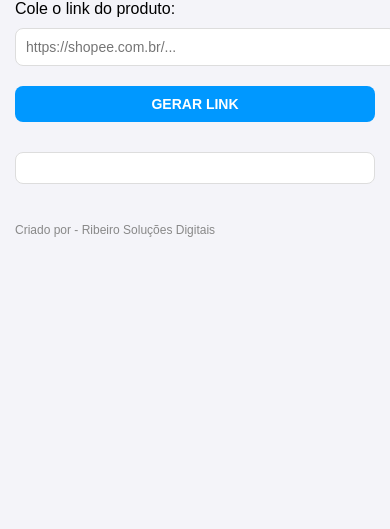
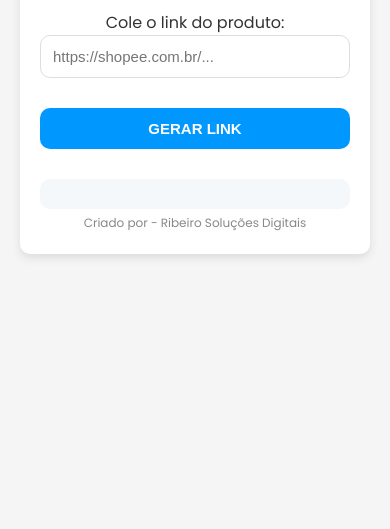
Before and after one commit to rbsolucoesdigitais/geralink, a plain HTML site: page index.html in a window 390 px wide. Shown: the part 345-874 px from the top of the page. After the commit the page ends 844 px from the top, so only its background shows below. Drawn offline with Linux system fonts and the light colour scheme.

Commit message:
Update index.html

```diff
--- a/index.html
+++ b/index.html
@@ -4,115 +4,149 @@
   <meta charset="UTF-8">
   <meta name="viewport" content="width=device-width, initial-scale=1.0">
   <title>Gerador de Link Afiliado Shopee</title>
+  <link href="https://fonts.googleapis.com/css2?family=Poppins:wght@300;400;600&display=swap" rel="stylesheet">
   <style>
-    /* Definindo o estilo para o body */
+    /* Reset de margin e padding */
+    * {
+      margin: 0;
+      padding: 0;
+      box-sizing: border-box;
+    }
+
+    /* Definindo a fonte padrão */
     body {
-      font-family: Arial, sans-serif;
-      margin: 0;
-      padding: 20px;
-      background-color: #f4f4f9;
+      font-family: 'Poppins', sans-serif;
+      background-color: #f5f5f5;
       display: flex;
       justify-content: center;
       align-items: center;
-      min-height: 100vh;
+      height: 100vh;
+      padding: 20px;
+      color: #333;
+    }
+
+    /* Container principal */
+    .container {
+      background-color: #fff;
+      border-radius: 10px;
+      box-shadow: 0 4px 10px rgba(0, 0, 0, 0.1);
+      padding: 30px;
+      width: 100%;
+      max-width: 400px;
+      text-align: center;
     }
 
     h2 {
-      text-align: center;
-      font-size: 1.5rem;
+      font-size: 1.8rem;
+      color: #0098ff;
+      margin-bottom: 20px;
     }
 
-    /* Ajuste para inputs e botões */
-    input, button {
+    /* Estilo do input */
+    input {
       width: 100%;
-      max-width: 400px;
-      padding: 12px;
-      margin: 10px 0;
+      padding: 14px 20px;
+      border-radius: 10px;
+      border: 1px solid #ddd;
+      margin-bottom: 20px;
       font-size: 16px;
-      border: 1px solid #ddd;
-      border-radius: 8px;
+      outline: none;
+      transition: all 0.3s ease;
     }
 
+    input:focus {
+      border-color: #0098ff;
+      box-shadow: 0 0 5px rgba(0, 152, 255, 0.5);
+    }
+
+    /* Estilo do botão */
     button {
+      width: 100%;
+      padding: 14px;
+      border-radius: 10px;
+      border: none;
+      font-size: 16px;
+      font-weight: bold;
+      color: #fff;
       cursor: pointer;
-      font-weight: bold;
+      transition: all 0.3s ease;
+      margin-top: 10px;
     }
 
     #btn-gerar {
       background-color: #0098ff;
-      color: #fff;
-      border: none;
     }
 
-    .resultado {
-      margin-top: 20px;
-      padding: 15px;
-      background-color: #fff;
-      border-radius: 8px;
-      border: 1px solid #ddd;
-      font-size: 14px;
+    button:hover {
+      opacity: 0.8;
     }
 
-    /* Botão para abrir o link */
-    button.abrir {
+    /* Resultado do link */
+    .resultado {
+      margin-top: 30px;
+      padding: 15px;
+      background-color: #f4f8fb;
+      border-radius: 10px;
+      font-size: 14px;
+      word-wrap: break-word;
+    }
+
+    .resultado a {
+      color: #0098ff;
+      text-decoration: none;
+      font-weight: bold;
+    }
+
+    .resultado button {
+      margin-top: 10px;
       background-color: #4CAF50;
-      color: #fff;
-      border: none;
     }
 
     /* Mensagens de erro e sucesso */
     .mensagem {
-      padding: 10px;
-      margin: 10px 0;
+      padding: 12px;
+      margin-top: 10px;
       border-radius: 8px;
-      font-size: 16px;
+      font-size: 14px;
       display: none;
     }
+
     .erro {
       background-color: #f8d7da;
       color: #721c24;
     }
+
     .sucesso {
       background-color: #d4edda;
       color: #155724;
     }
 
-    /* Ajustes específicos para telas pequenas */
+    /* Rodapé */
+    #criado-por {
+      font-size: 12px;
+      color: #888;
+      margin-top: 20px;
+    }
+
+    /* Responsividade para dispositivos móveis */
     @media (max-width: 500px) {
-      body {
-        padding: 15px;
+      .container {
+        padding: 20px;
       }
 
       h2 {
-        font-size: 1.2rem;
+        font-size: 1.5rem;
       }
 
       input, button {
-        font-size: 14px;
-        padding: 10px;
+        font-size: 15px;
+        padding: 12px;
       }
 
       .resultado {
         font-size: 13px;
       }
     }
-
-    /* Responsividade para garantir que o link não ultrapasse o limite */
-    a {
-      word-wrap: break-word;
-      display: block;
-      text-overflow: ellipsis;
-      overflow: hidden;
-    }
-
-    /* Ajustando o rodapé */
-    #criado-por {
-      text-align: center;
-      font-size: 12px;
-      color: #888;
-      margin-top: 20px;
-    }
-
   </style>
 </head>
 <body>
@@ -129,7 +163,6 @@
 
     <div id="mensagem" class="mensagem"></div>
 
-    <br><br>
     <span id="criado-por">Criado por - Ribeiro Soluções Digitais</span>
   </div>
 
```
